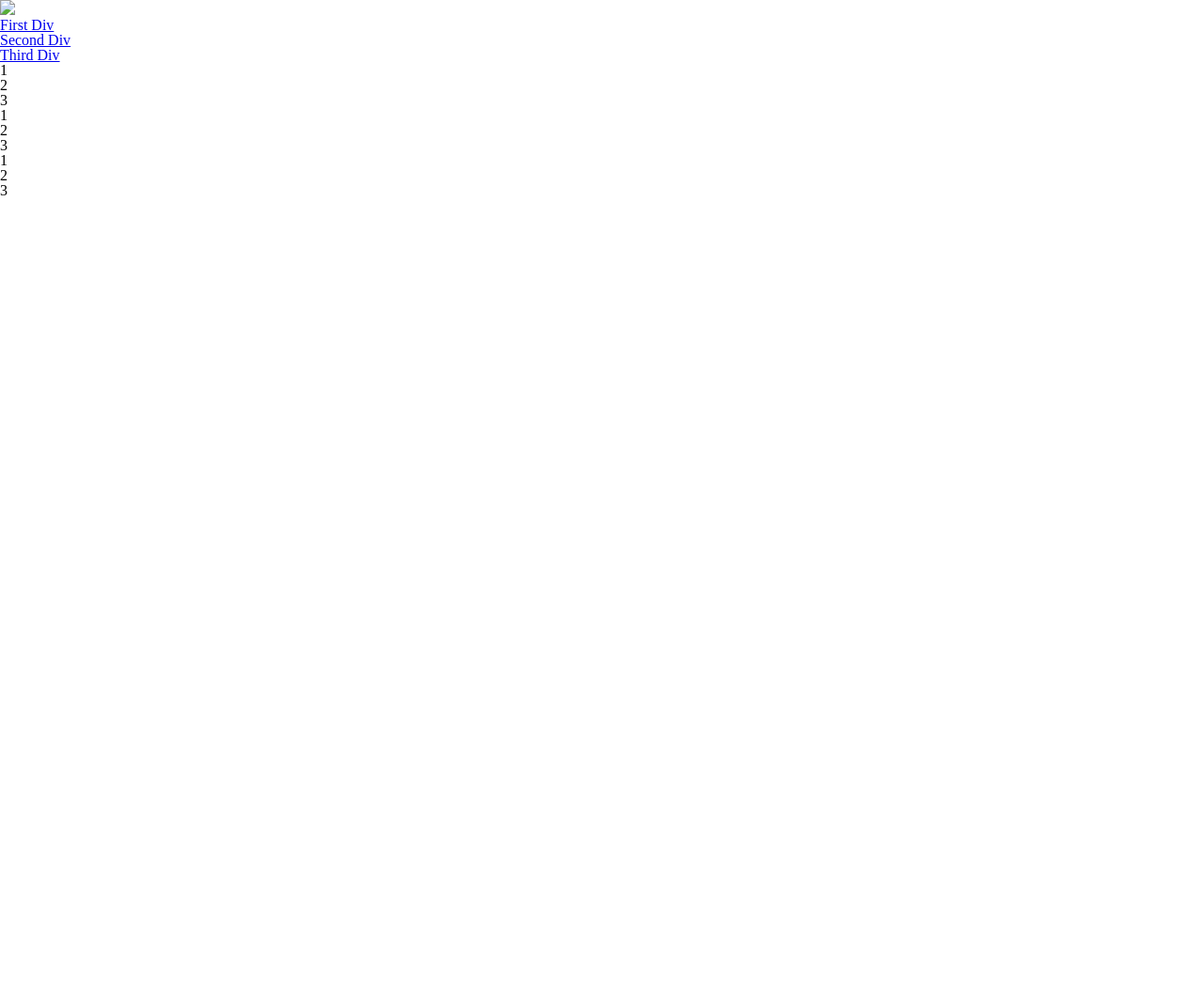
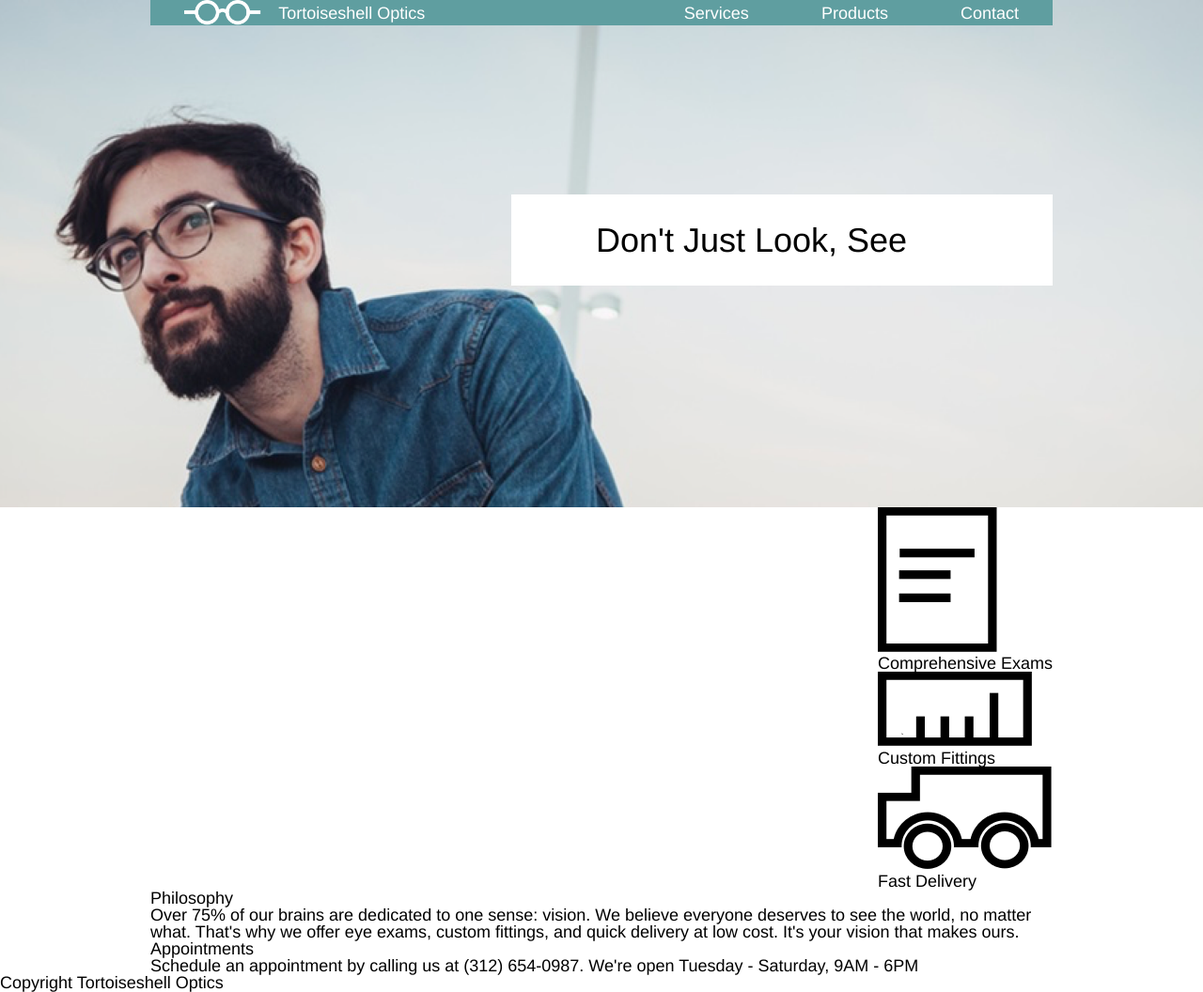
Before and after one commit to sebasgil/tortoiseshell_optics, a plain HTML site: page index.html in a window 1280 px wide. Shown: the whole page at 94% size. Before the commit the page ends 800 px from the top, so only its background shows below. Drawn offline with Linux system fonts and the light colour scheme.

Commit message:
Style banner

```diff
--- a/index.html
+++ b/index.html
@@ -1,56 +1,67 @@
 <!DOCTYPE html>
 <html>
 <head>
-  <title>Title goes here</title>
+  <title>Tortoiseshell Optics</title>
   <link href="/resources/css/reset.css" type="text/css" rel="stylesheet">
   <link href="./resources/css/style.css" type="text/css" rel="stylesheet">
 </head>
 <header>
- <img src="./resources/images/">
+  <div class="container" id="banner">
+    <div class="subcontainer">
+      <div class="box" id="logo">
+        <img src="./resources/images/logo-white.png">
+        <p>Tortoiseshell Optics</p>
+      </div>
+      <div class="box" >
         <nav>
-    <ul>
-      <li><a href=#firstdiv>First Div</a></li>
-      <li><a href=#seconddiv>Second Div</a></li>
-      <li><a href=#thirddiv>Third Div</a></li>
+           <ul id="menu1">
+             <li><a href=#firstdiv>Services</a></li>
+             <li><a href=#seconddiv>Products</a></li>
+             <li><a href=#thirddiv>Contact</a></li>
+           </ul>
+           <ul id="menu2">
+             <li>Menu</li>
            </ul>
         </nav>
-
+      </div>
+    </div>
+    <div class="box" id="tagline">
+      <h1>Don't Just Look, See</h1>
+    </div>
+  </div>
   </header>
 <body>
-  <div id="firstdiv">
+  <div class="container" id="content">
+    <div id="services">
       <div class="box">
-      <h2>1</h2>
+        <img src="./resources/images/paper-icon.png">
+        <h2>Comprehensive Exams</h2>
       </div>
       <div class="box">
-      <h2>2</h2>
+        <img src="./resources/images/ruler-icon.png">
+        <h2>Custom Fittings</h2>
       </div>
       <div class="box">
-      <h2>3</h2>
+        <img src="./resources/images/truck-icon.png">
+        <h2>Fast Delivery</h2>
       </div>
     </div>
-  <div id="seconddiv">
+    <div id="contact">
       <div class="box">
-      <h2>1</h2>
+        <h2>Philosophy</h2>
+        <p>Over 75% of our brains are dedicated to one sense: vision. We believe
+      everyone deserves to see the world, no matter what. That's why we offer
+      eye exams, custom fittings, and quick delivery at low cost. It's your vision
+      that makes ours.</p>
       </div>
       <div class="box">
-      <h2>2</h2>
+        <h2>Appointments</h2>
+        <p>Schedule an appointment by calling us at (312) 654-0987. We're open Tuesday - Saturday, 9AM - 6PM</p>
       </div>
-    <div class="box">
-      <h2>3</h2>
-    </div>
-  </div>
-  <div id="thirddiv">
-    <div class="box">
-      <h2>1</h2>
-    </div>
-    <div class="box">
-      <h2>2</h2>
-    </div>
-    <div class="box">
-      <h2>3</h2>
     </div>
   </div>
 </body>
 <footer>
+  <p>Copyright Tortoiseshell Optics</p>
 </footer>
 </html>
--- a/resources/css/style.css
+++ b/resources/css/style.css
@@ -0,0 +1,73 @@
+html {
+  font-size: 18px;
+  line-height: 1.4;
+  font-family: Helvetica;
+}
+
+header {
+  margin: 0 auto;
+  background-image: url('glasses-bg.png');
+  background-size: cover;
+  background-position: center;
+}
+
+#banner {
+  height: 30rem;
+  justify-content: flex-start;
+}
+
+.container {
+  width: 960px;
+  margin: 0 auto;
+  /*border: 1px dashed black;*/
+  display: flex;
+  flex-direction: column;
+  align-items: flex-end;
+}
+
+.subcontainer {
+  background-color: cadetblue;
+  display: flex;
+  width: 100%;
+  justify-content: space-between;
+  margin-bottom: 10rem;
+}
+
+.subcontainer img {
+  height: 1.5rem;
+  padding: 0rem 1rem 0rem 2rem;
+}
+
+#banner .box {
+  font-size: 1rem;
+  /*border: 1px dashed red;*/
+  color: white;
+  display: inline-flex;
+  align-items: center;
+}
+
+nav li {
+  display: inline;
+  padding: 1rem 2rem;
+}
+
+#tagline {
+  background-color: white;
+  width: 60%;
+}
+
+#tagline h1 {
+  font-size: 2rem;
+  line-height: 1.2;
+  color: black;
+  padding: 1.5rem 5rem;
+}
+
+a {
+  color: white;
+  text-decoration: none;
+}
+
+#menu2 {
+  display: none;
+}
```
Also changed, not shown: resources/css/glasses-bg.png (added), resources/design/desktop.jpg (added), resources/design/mobile.jpg (added), resources/design/redline.jpg (added), resources/design/tablet.jpg (added), resources/images/logo-black.png (added), resources/images/logo-white.png (added), resources/images/paper-icon.png (added), resources/images/ruler-icon.png (added), resources/images/truck-icon.png (added). Lines whose indentation alone changed are shown as unchanged.
